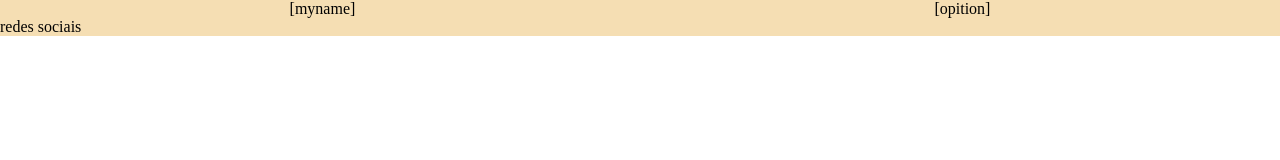
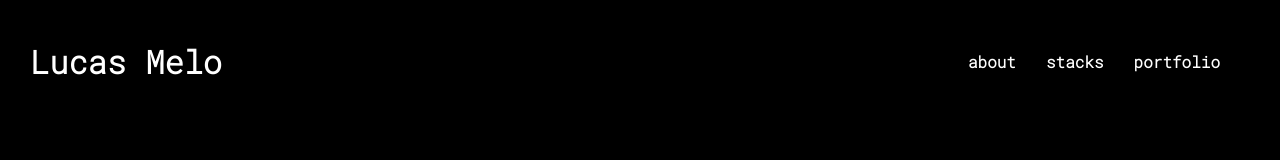
Before and after one commit to Dev-LucasMelo/portfolio, a React app in the folder portfolio/: page / in a window 1280 px wide. Built offline with nearby package versions, Linux system fonts and the light colour scheme.

Commit message:
home page header

```diff
--- a/portfolio/package.json
+++ b/portfolio/package.json
@@ -8,6 +8,7 @@
     "@testing-library/user-event": "^13.5.0",
     "react": "^18.2.0",
     "react-dom": "^18.2.0",
+    "react-icons": "^4.6.0",
     "react-router-dom": "^6.4.2",
     "react-scripts": "5.0.1",
     "web-vitals": "^2.1.4"
--- a/portfolio/src/Components/App.css
+++ b/portfolio/src/Components/App.css
@@ -1,4 +1,8 @@
+@import url('https://fonts.googleapis.com/css2?family=Roboto+Mono:wght@300&display=swap');
+
 * {
     margin: 0;
     padding: 0;
+    font-family: 'Roboto Mono', monospace;
+    font-weight: bolder;
 }
--- a/portfolio/src/Components/home/home.css
+++ b/portfolio/src/Components/home/home.css
@@ -1,15 +1,24 @@
+/*CLASSES*/
 .home-component{
-    background-color: wheat;
+    background-color: #000000;
     width: 100%;
+    height: 100vh;
+    color: white;
 }
 
+/*CLASSES parte superior*/
 .menu{
     display: flex;
     flex-direction: row;
-    justify-content: space-around;
-    align-items: flex-start;
+    justify-content: space-between;
+    align-items: center;
+    padding: 40px 30px 0 30px;
+    margin-bottom: 70px;
 }
-
-.redes{
-
+.menu-list{
+    list-style-type: none;
+    display: flex;
 }
+.menu-list li {
+    margin: 0 30px 0 0;
+}
--- a/portfolio/src/Components/home/home.jsx
+++ b/portfolio/src/Components/home/home.jsx
@@ -1,17 +1,23 @@
 import React from 'react'
 import "./home.css"
+import Eu from '../../images/eu.png'
+import {FaGithubSquare,FaWhatsappSquare} from 'react-icons/fa'
+import {IoLogoLinkedin} from 'react-icons/io'
+import {MdEmail} from 'react-icons/md'
 
 const Home = () => {
     return (
         <>
             <div className='home-component'>
                 <header className='menu'>
-                    <p>[myname]</p>
-                    <p>[opition]</p>
+                    <h1>Lucas Melo</h1>
+                    <ul className='menu-list'>
+                        <li>about</li>
+                        <li>stacks</li>
+                        <li>portfolio</li>
+                    </ul>
                 </header>
-                <section className='redes'>
-                    redes sociais
-                </section>
+
             </div>
         </>
     );
```
Also changed, not shown: portfolio/src/images/eu.png (added), 1 other file.
